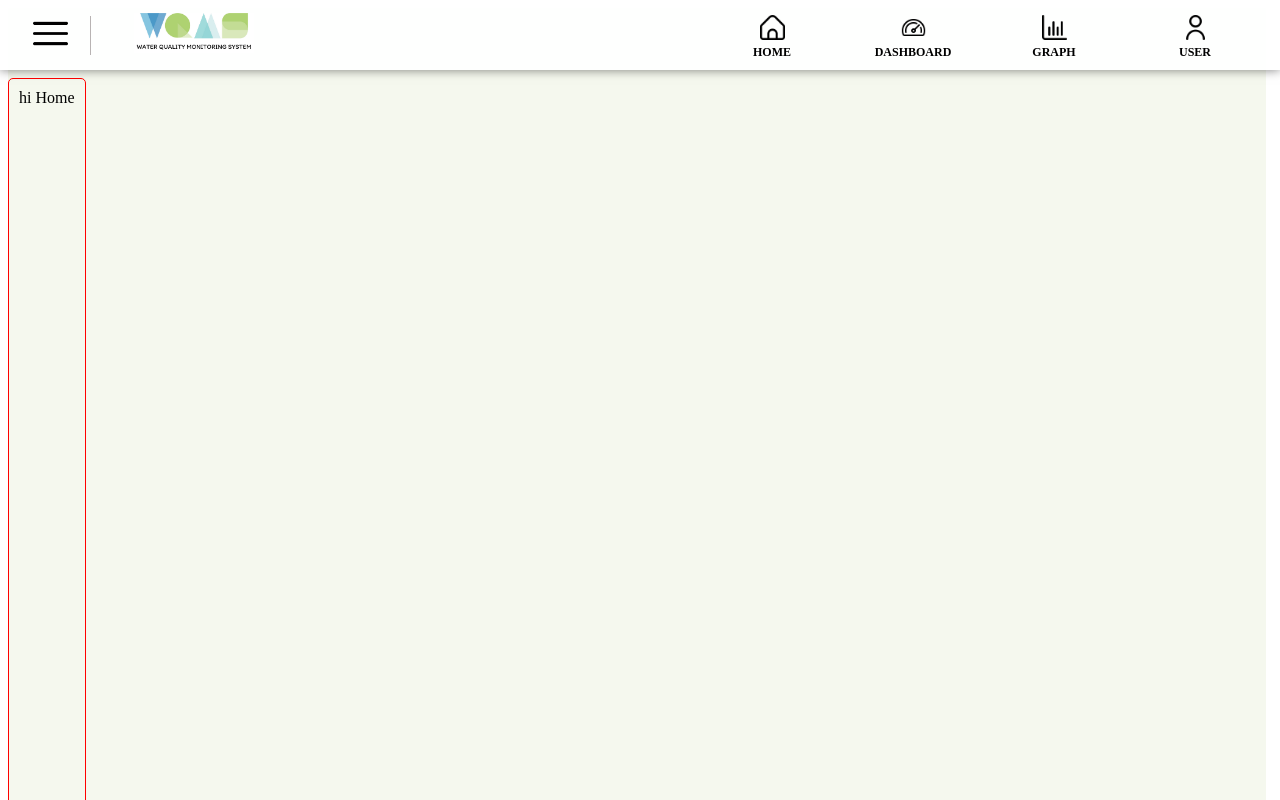
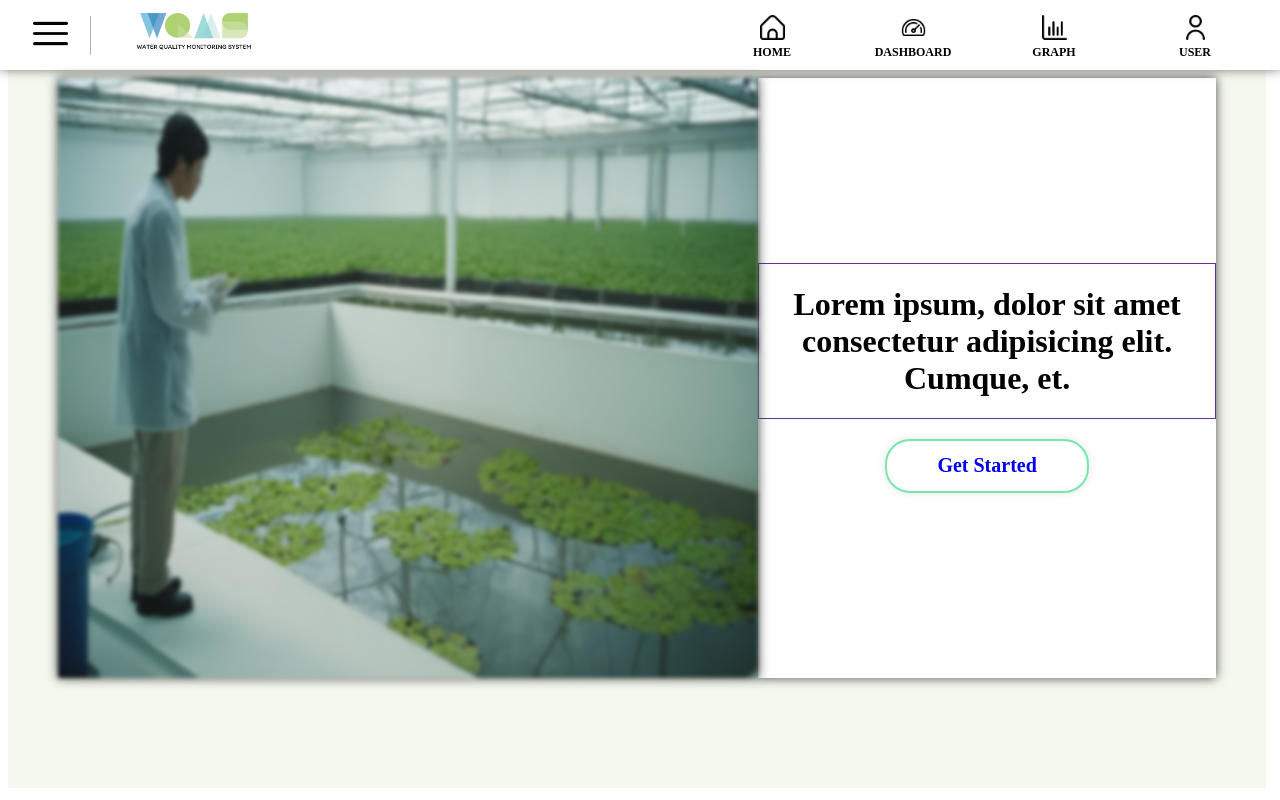
Before and after one commit to kittikhun1910/wqms-monitoring-app, a React (Vite) app: page / in a window 1280 px wide. Shown: the top 800 px of the page. Built offline with nearby package versions, Linux system fonts and the light colour scheme; no server answers; what @influxdata/influxdb-client would draw is missing.

Commit message:
add Homepage

```diff
--- a/src/pages/Home/index.module.scss
+++ b/src/pages/Home/index.module.scss
@@ -2,15 +2,60 @@
 
 .container {
   display: flex;
-  border: 1px solid red;
-  background-color: #f5f8ee;
-  margin-top: 70px;
-  padding: 10px;
-  border-radius: 5px;
-  justify-content: center;
-  height: 1000px;
+  width: 98vw;
+  margin: 70px 50px 0 50px;
 
-  .content {
+  .contentLeft {
     display: flex;
+    width: 100%;
+    justify-content: center;
+    align-items: center;
+    height: 600px;
+
+    img {
+      width: 700px;
+      height: 600px;
+      box-shadow: 0px 0px 10px rgba(0, 0, 0, 0.7);
+      filter: blur(2px);
+    }
+  }
+  .contentRight {
+    display: flex;
+    width: 100%;
+    background-color: #fff;
+    flex-direction: column;
+    box-shadow: 0px 0px 10px rgba(0, 0, 0, 0.7);
+    height: 600px;
+    align-items: center;
+    justify-content: center;
+    gap: 20px;
+
+    .header {
+      text-align: center;
+      border: solid rebeccapurple 1px;
+    }
+    .buttonGetStart {
+      display: flex;
+      justify-content: center;
+      align-items: center;
+      width: 200px;
+      height: 50px;
+      font-size: 20px;
+      font-weight: bold;
+      border-radius: 25px;
+      border: solid 2px #77e6ab;
+      background-color: #fff;
+      cursor: pointer;
+      box-shadow: 0px 0px 10px rgba(0, 0, 0, 0.1);
+      button {
+        cursor: pointer;
+      }
+      &:hover {
+        width: 205px;
+        height: 55px;
+        background-color: #77e6ab;
+        box-shadow: 0px 5px 10px rgba(5, 225, 137, 0.396);
+      }
+    }
   }
 }
--- a/src/pages/Home/index.tsx
+++ b/src/pages/Home/index.tsx
@@ -1,13 +1,28 @@
 import React from "react";
 import styles from "./index.module.scss";
 import { Navbar } from "../../components";
+import ShimpPondPNG from "/src/images/shimp-pond.jpg";
+import { Link } from "react-router-dom";
 
 const Home: React.FC = () => {
   return (
     <>
       <Navbar />
       <div className={styles.container}>
-        <div className={styles.content}>hi Home</div>
+        <div className={styles.contentLeft}>
+          <img src={ShimpPondPNG} alt="ShimpPondPNG" />
+        </div>
+        <div className={styles.contentRight}>
+          <div className={styles.header}>
+            <h1>
+              Lorem ipsum, dolor sit amet consectetur adipisicing elit. Cumque,
+              et.
+            </h1>
+          </div>
+          <Link to={"/Login"} style={{ textDecoration: "none" }}>
+            <div className={styles.buttonGetStart}>Get Started</div>
+          </Link>
+        </div>
       </div>
     </>
   );
```
Also changed, not shown: src/images/shimp-pond.jpg (added), 1 other file (tests, documents, lock files or other folders).
